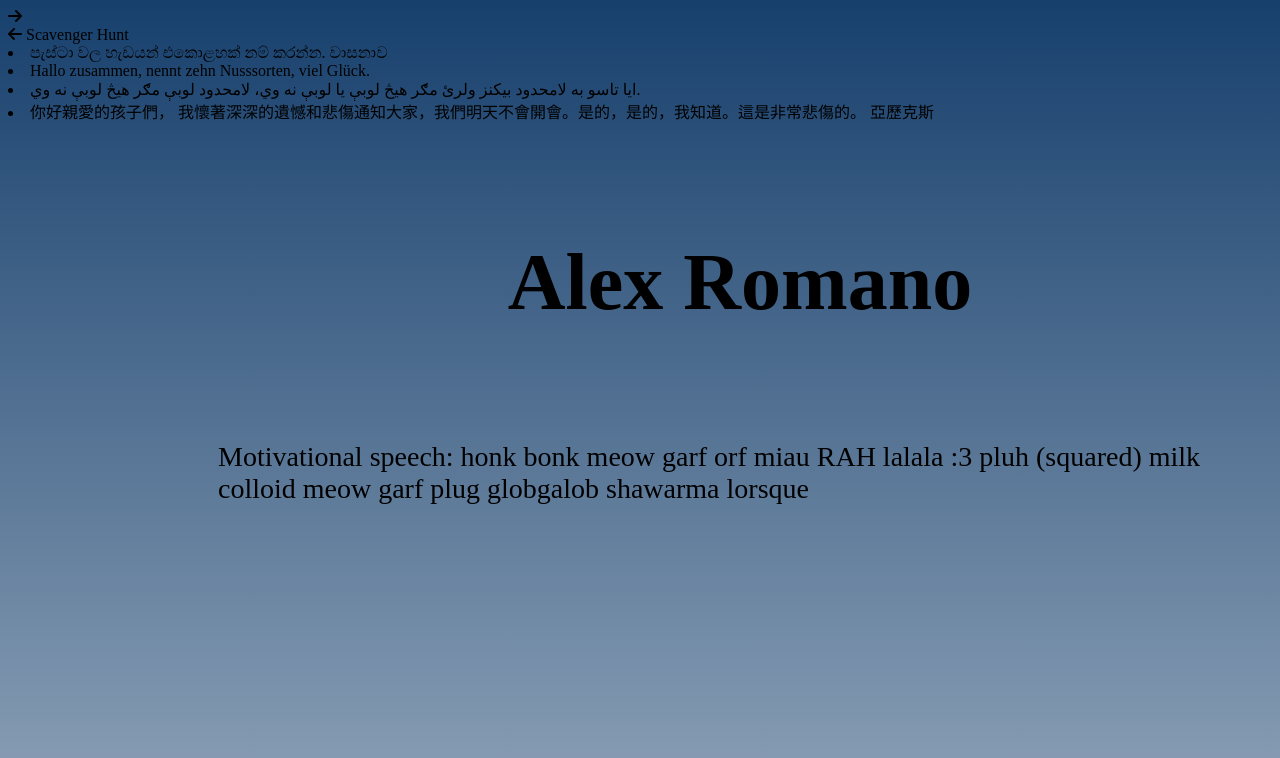
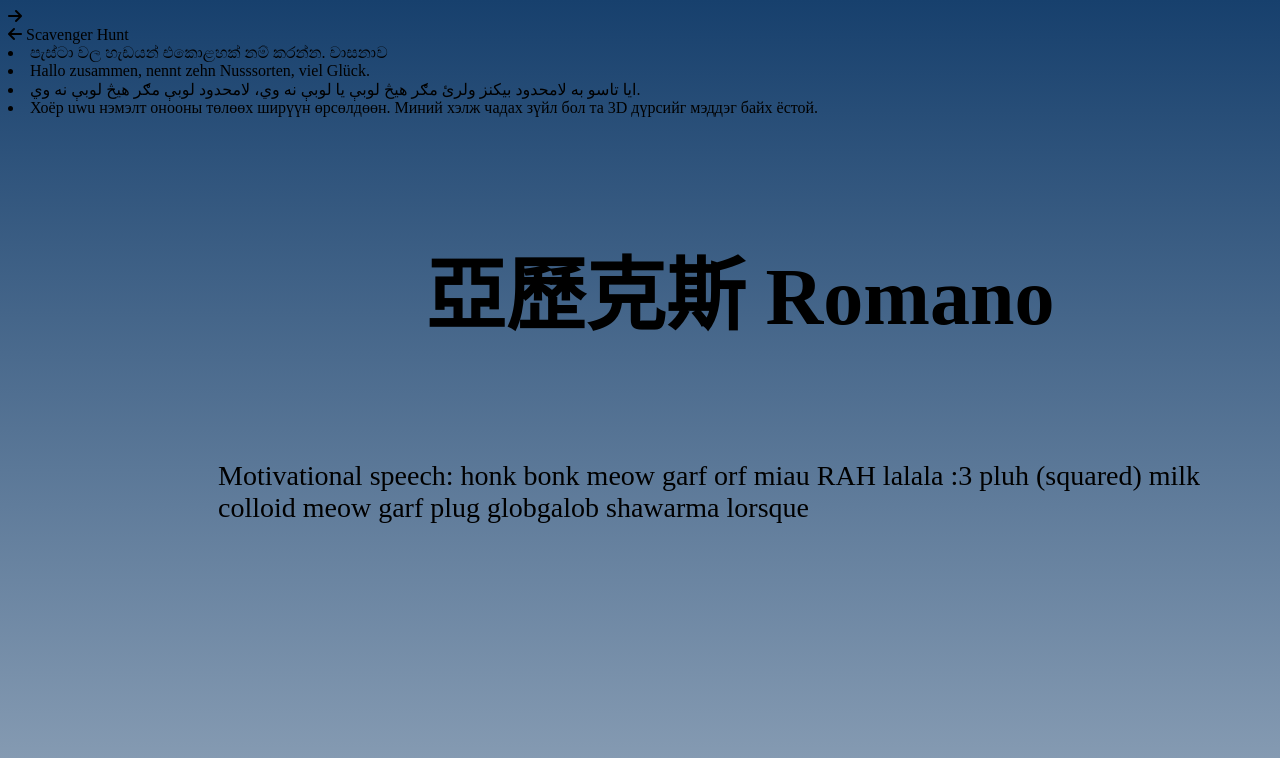
Before and after one commit to Crimeboi64/Website, a plain HTML site: page index.html in a window 1280 px wide. Drawn offline with Linux system fonts and the light colour scheme.

Commit message:
Add files via upload

```diff
--- a/index.html
+++ b/index.html
@@ -27,15 +27,12 @@
             <li>ایا تاسو به لامحدود بیکنز ولرئ مګر هیڅ لوبې یا لوبې نه وي، لامحدود لوبې مګر هیڅ لوبې نه وي.</li>
         </a>
         <a>
-            <li>你好親愛的孩子們，
-
-                我懷著深深的遺憾和悲傷通知大家，我們明天不會開會。是的，是的，我知道。這是非常悲傷的。
-                亞歷克斯</li>
+            <li>Хоёр uwu нэмэлт онооны төлөөх ширүүн өрсөлдөөн. Миний хэлж чадах зүйл бол та 3D дүрсийг мэддэг байх ёстой.</li>
         </a>
       </div>
 
 <div class="main">
-    <h1>Alex Romano</h1>
+    <h1>亞歷克斯 Romano</h1>
     <p>Motivational speech: honk bonk meow garf orf miau RAH lalala :3 pluh (squared) milk colloid meow garf plug globgalob shawarma lorsque</p>
 
 
```
